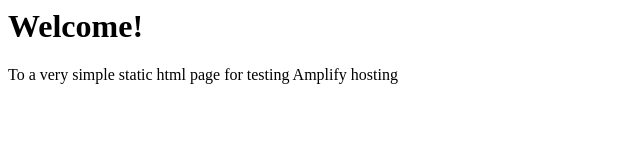
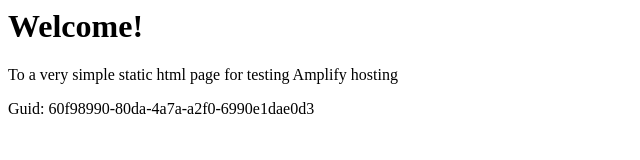
Before and after one commit to aws-aemilia-arn/Github-PR-Commit-Integration-Test-DoNotTouch-GithubWebhookPreviewCanaryTest-v1-prod-eu-north-1, a website: page src/index.html in a window 1280 px wide. Shown: the whole page, without its empty margins (0-640 px from the left). Drawn offline with Linux system fonts and the light colour scheme.

Commit message:
commit from integ tests

```diff
--- a/src/index.html
+++ b/src/index.html
@@ -1,3 +1,5 @@
+
+
 <html lang="en">
 
 <head>
@@ -10,6 +12,6 @@
 <body>
     <h1>Welcome!</h1>
     <p>To a very simple static html page for testing Amplify hosting</p>
-</body>
+    <p>Guid: 60f98990-80da-4a7a-a2f0-6990e1dae0d3</p></body>
 
 </html>
```
